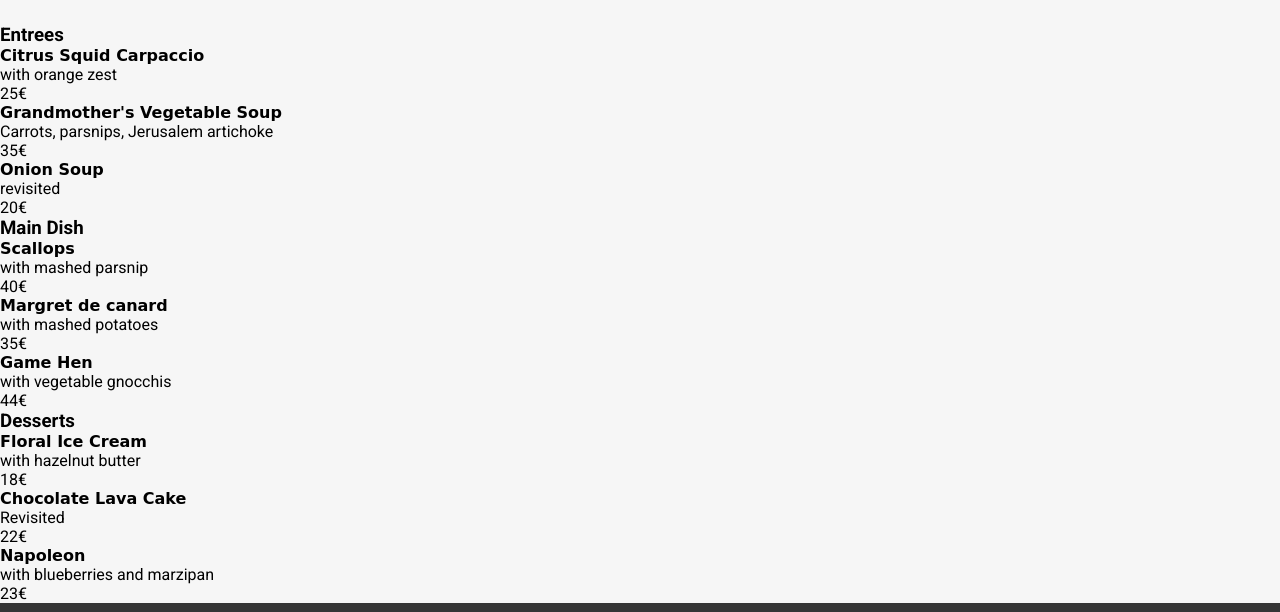
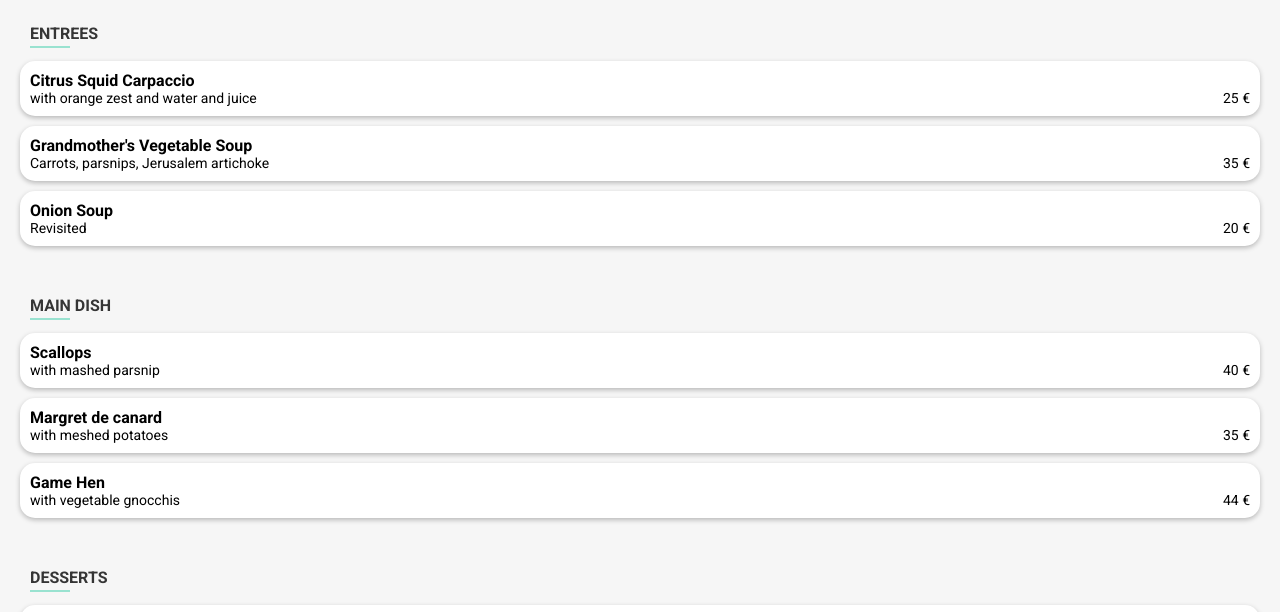
Before and after one commit to tomevertzen/ohmyfood, a website: page bastille.html in a window 1280 px wide. Shown: the part 990-1602 px from the top of the page. Drawn offline with nearby package versions, Linux system fonts and the light colour scheme; files that its build step writes are made by us from their sources; a web font is replaced by a local one.

Commit message:
Finished the dishes section styling for Bastille.html

```diff
--- a/bastille.html
+++ b/bastille.html
@@ -35,116 +35,136 @@
         <section class="menu__section">
           <h3 class="menu__section-heading">Entrees</h3>
           <!-- DISH STARTS HERE -->
-          <article class="dish">
+          <div class="dish">
+            <div class="dish__flex">
               <div class="dish__text">
-              <h4 class="dish__name">Citrus Squid Carpaccio</h4>
-              <p class="dish__description">with orange zest</p>
+                <h4 class="dish__title">Citrus Squid Carpaccio</h4>
+                <p class="dish__description">
+                  with orange zest and water and juice
+                </p>
               </div>
-            <span class="dish__price">25&euro;</span>
+              <span class="dish__price">25 &euro; </span>
+            </div>
             <div class="dish__add">
-              <i class="dish__icon"></i>
+              <i class="dish__add-icon fas fa-check-circle"></i>
             </div>
-          </article>
+          </div>
           <!-- DISH STARTS HERE -->
-          <article class="dish">
+          <div class="dish">
+            <div class="dish__flex">
               <div class="dish__text">
-              <h4 class="dish__name">Grandmother's Vegetable Soup</h4>
+                <h4 class="dish__title">Grandmother's Vegetable Soup</h4>
                 <p class="dish__description">
                   Carrots, parsnips, Jerusalem artichoke
                 </p>
               </div>
-            <span class="dish__price">35&euro;</span>
+              <span class="dish__price">35 &euro; </span>
+            </div>
             <div class="dish__add">
-              <i class="dish__icon"></i>
+              <i class="dish__add-icon fas fa-check-circle"></i>
             </div>
-          </article>
+          </div>
           <!-- DISH STARTS HERE -->
-          <article class="dish">
+          <div class="dish">
+            <div class="dish__flex">
               <div class="dish__text">
-              <h4 class="dish__name">Onion Soup</h4>
-              <p class="dish__description">revisited</p>
+                <h4 class="dish__title">Onion Soup</h4>
+                <p class="dish__description">Revisited</p>
               </div>
-            <span class="dish__price">20&euro;</span>
+              <span class="dish__price">20 &euro; </span>
+            </div>
             <div class="dish__add">
-              <i class="dish__icon"></i>
+              <i class="dish__add-icon fas fa-check-circle"></i>
             </div>
-          </article>
+          </div>
         </section>
         <!-- ENTREES ENDS HERE -->
         <!-- MAIN DISHES STARTS HERE -->
         <section class="menu__section">
           <h3 class="menu__section-heading">Main Dish</h3>
           <!-- DISH STARTS HERE -->
-          <article class="dish">
+          <div class="dish">
+            <div class="dish__flex">
               <div class="dish__text">
-              <h4 class="dish__name">Scallops</h4>
+                <h4 class="dish__title">Scallops</h4>
                 <p class="dish__description">with mashed parsnip</p>
               </div>
-            <span class="dish__price">40&euro;</span>
+              <span class="dish__price">40 &euro; </span>
+            </div>
             <div class="dish__add">
-              <i class="dish__icon"></i>
+              <i class="dish__add-icon fas fa-check-circle"></i>
             </div>
-          </article>
+          </div>
           <!-- DISH STARTS HERE -->
-          <article class="dish">
+          <div class="dish">
+            <div class="dish__flex">
               <div class="dish__text">
-              <h4 class="dish__name">Margret de canard</h4>
-              <p class="dish__description">with mashed potatoes</p>
+                <h4 class="dish__title">Margret de canard</h4>
+                <p class="dish__description">with meshed potatoes</p>
               </div>
-            <span class="dish__price">35&euro;</span>
+              <span class="dish__price">35 &euro; </span>
+            </div>
             <div class="dish__add">
-              <i class="dish__icon"></i>
+              <i class="dish__add-icon fas fa-check-circle"></i>
             </div>
-          </article>
+          </div>
           <!-- DISH STARTS HERE -->
-          <article class="dish">
+          <div class="dish">
+            <div class="dish__flex">
               <div class="dish__text">
-              <h4 class="dish__name">Game Hen</h4>
+                <h4 class="dish__title">Game Hen</h4>
                 <p class="dish__description">with vegetable gnocchis</p>
               </div>
-            <span class="dish__price">44&euro;</span>
+              <span class="dish__price">44 &euro; </span>
+            </div>
             <div class="dish__add">
-              <i class="dish__icon"></i>
+              <i class="dish__add-icon fas fa-check-circle"></i>
             </div>
-          </article>
+          </div>
         </section>
         <!-- MAIN DISHES ENDS HERE -->
         <!-- DESSERTS STARTS HERE -->
         <section class="menu__section">
           <h3 class="menu__section-heading">Desserts</h3>
           <!-- DISH STARTS HERE -->
-          <article class="dish">
+          <div class="dish">
+            <div class="dish__flex">
               <div class="dish__text">
-              <h4 class="dish__name">Floral Ice Cream</h4>
+                <h4 class="dish__title">Floral Ice Cream</h4>
                 <p class="dish__description">with hazelnut butter</p>
               </div>
-            <span class="dish__price">18&euro;</span>
+              <span class="dish__price">18 &euro; </span>
+            </div>
             <div class="dish__add">
-              <i class="dish__icon"></i>
+              <i class="dish__add-icon fas fa-check-circle"></i>
             </div>
-          </article>
+          </div>
           <!-- DISH STARTS HERE -->
-          <article class="dish">
+          <div class="dish">
+            <div class="dish__flex">
               <div class="dish__text">
-              <h4 class="dish__name">Chocolate Lava Cake</h4>
+                <h4 class="dish__title">Chocolate Lava Cake</h4>
                 <p class="dish__description">Revisited</p>
               </div>
-            <span class="dish__price">22&euro;</span>
+              <span class="dish__price">22 &euro; </span>
+            </div>
             <div class="dish__add">
-              <i class="dish__icon"></i>
+              <i class="dish__add-icon fas fa-check-circle"></i>
             </div>
-          </article>
+          </div>
           <!-- DISH STARTS HERE -->
-          <article class="dish">
+          <div class="dish">
+            <div class="dish__flex">
               <div class="dish__text">
-              <h4 class="dish__name">Napoleon</h4>
+                <h4 class="dish__title">Napoleon</h4>
                 <p class="dish__description">with blueberries and marzipan</p>
               </div>
-            <span class="dish__price">23&euro;</span>
+              <span class="dish__price">23 &euro; </span>
+            </div>
             <div class="dish__add">
-              <i class="dish__icon"></i>
+              <i class="dish__add-icon fas fa-check-circle"></i>
             </div>
-          </article>
+          </div>
         </section>
         <!-- DESERTS ENDS HERE -->
       </section>
--- /dev/null
+++ b/scss/components/_dish.scss
@@ -0,0 +1,91 @@
+.dish {
+  background-color: $color-background-white;
+  font-family: "Roboto", sans-serif;
+  width: 100%;
+  height: auto;
+  border-radius: 15px;
+  overflow: hidden;
+  font-size: 14px;
+  position: relative;
+
+  display: flex;
+  justify-content: space-between;
+  margin-bottom: 1rem;
+
+  box-shadow: 0 2px 5px rgba(0, 0, 0, 0.25);
+
+  &__title {
+    font-family: "Roboto", sans-serif;
+    font-size: 1.6rem;
+  }
+
+  &__flex {
+    display: flex;
+    justify-content: space-between;
+    width: 100%;
+    transition: width 0.8s;
+    padding: 10px;
+    min-width: 0;
+  }
+
+  &__text {
+    white-space: nowrap;
+    overflow: hidden;
+    text-overflow: ellipsis;
+  }
+
+  &__description {
+    min-width: 0;
+  }
+
+  &__price {
+    white-space: nowrap;
+    align-self: flex-end;
+    padding-left: 8px;
+  }
+
+  &__add {
+    width: 54px;
+    background-color: $color-tertiary;
+    height: 100%;
+    transform: translateX(55px);
+    transition: transform 0.8s;
+    position: absolute;
+    right: 0;
+    top: 0;
+    cursor: pointer;
+
+    // CENTERING THE ICON INSIDE THE ADD BUTTON
+    display: flex;
+    align-items: center;
+    justify-content: center;
+
+    &-icon {
+      color: $color-font-white;
+      font-size: 2.2rem;
+      transition: transform 0.8s;
+    }
+  }
+
+  &:hover &__add {
+    width: 55px;
+    height: 100%;
+    transform: translateX(0);
+
+    &-icon {
+      transform: rotate(360deg);
+    }
+  }
+
+  &:hover &__flex {
+    width: calc(100% - 55px);
+    min-width: 0;
+  }
+
+  &:hover &__description {
+    white-space: nowrap;
+    overflow: hidden;
+    text-overflow: ellipsis;
+    min-width: 0;
+  }
+}
--- a/scss/components/_menu.scss
+++ b/scss/components/_menu.scss
@@ -42,4 +42,24 @@
     height: 100%;
     margin-right: 2rem;
   }
+
+  &__section-heading {
+    text-transform: uppercase;
+    font-size: 1.6rem;
+    color: $color-font-dark-grey;
+    margin-bottom: 1.8rem;
+    margin-left: 1rem;
+    position: relative;
+    display: inline-block;
+
+    &::after {
+      position: absolute;
+      left: 0;
+      bottom: -5px;
+      width: 4rem;
+      height: 2px;
+      content: "";
+      background-color: $color-tertiary;
+    }
+  }
 }
--- /dev/null
+++ b/scss/layout/_menusection.scss
@@ -0,0 +1,4 @@
+.menu__section {
+  padding: 0 2rem;
+  margin-bottom: 5rem;
+}
--- a/scss/main.scss
+++ b/scss/main.scss
@@ -11,6 +11,7 @@
 @import "./layout/header";
 @import "./layout/restaurants";
 @import "./layout/footer";
+@import "./layout/menusection";
 
 // COMPONENTS
 @import "./components/location";
@@ -18,3 +19,4 @@
 @import "./components/explanation";
 @import "./components/restaurant";
 @import "./components/menu";
+@import "./components/dish"
```
Also changed, not shown: css/main.css, 1 other file. Lines whose indentation alone changed are shown as unchanged.
